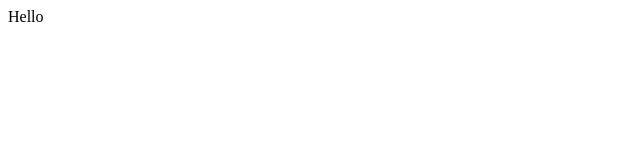
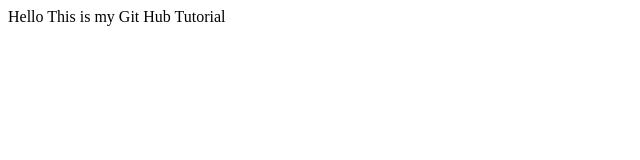
Before and after one commit to RiskyKoes/test-repo, a plain HTML site: page index.html in a window 1280 px wide. Shown: the whole page, without its empty margins (0-640 px from the left). Drawn offline with Linux system fonts and the light colour scheme.

Commit message:
Update index.html

```diff
--- a/index.html
+++ b/index.html
@@ -7,5 +7,6 @@
 </head>
 <body>
     Hello
+    This is my Git Hub Tutorial
 </body>
 </html>
```
